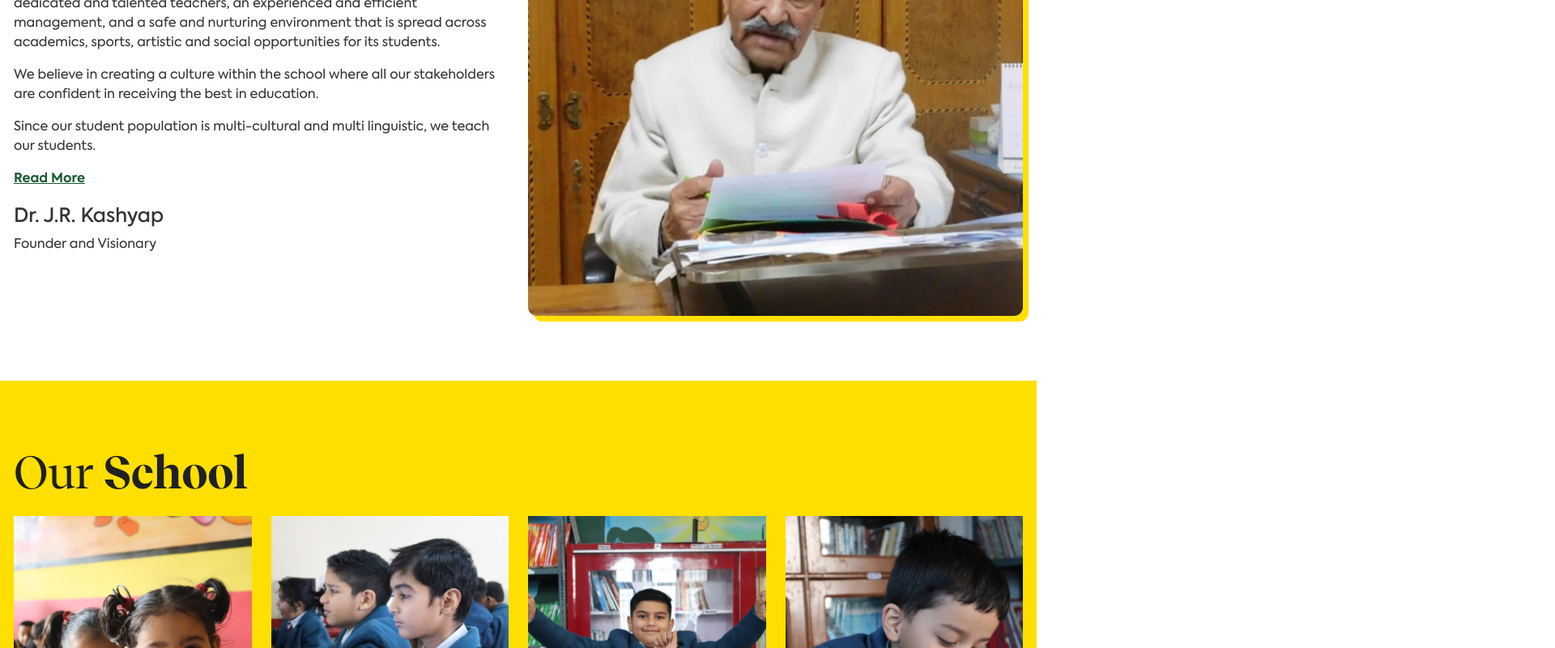
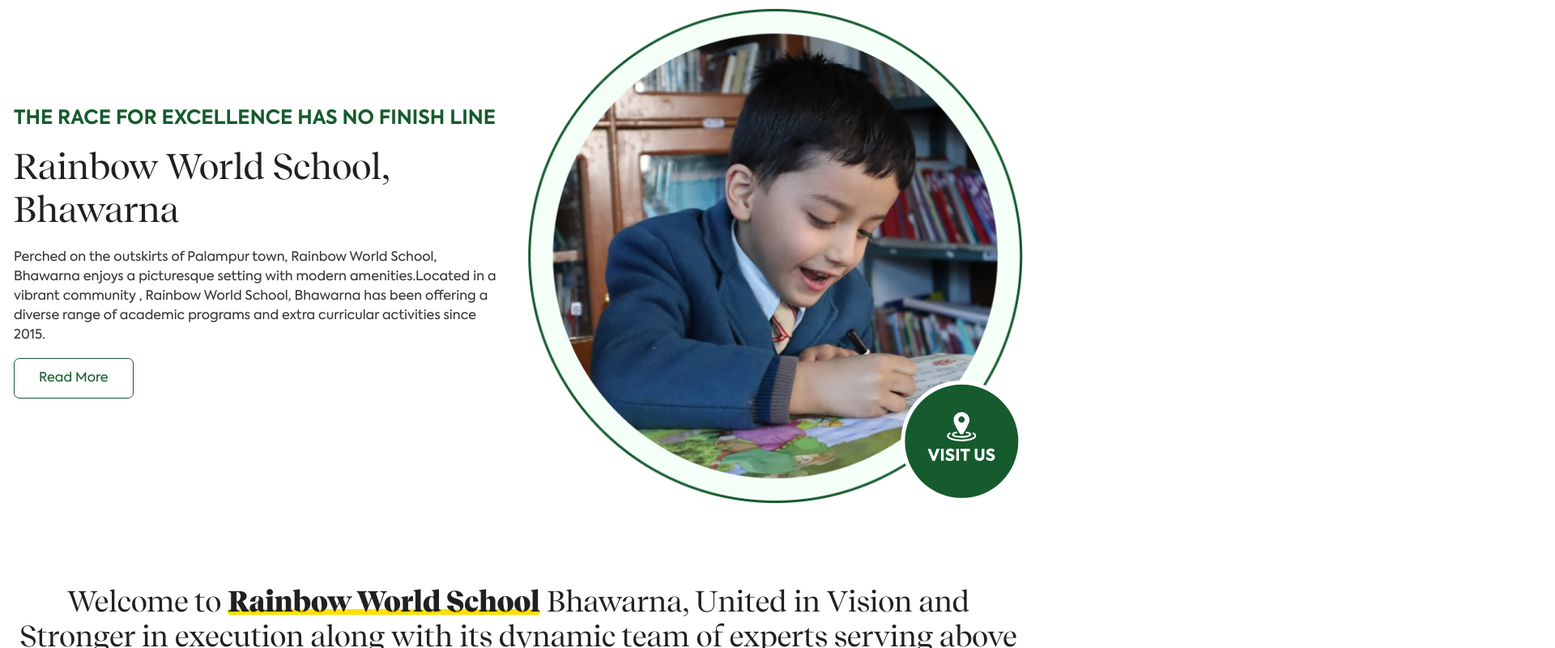
Before and after one commit to gauravpixxelu/rwsbhawarna, a Next.js app: page / in a window 1280 px wide. Shown: the part 1020-1820 px from the top of the page at 81% size, 1920 px wide, since content can reach past the window. Built offline with nearby package versions, Linux system fonts and the light colour scheme.

Commit message:
new code pushed

```diff
--- /dev/null
+++ b/components/homepage/aboutSection.js
@@ -0,0 +1,53 @@
+import Image from 'next/image'
+import Link from 'next/link'
+import HomeCss from './home.module.css'
+
+
+const AboutSection = () => {
+    return (
+        <>
+            <section className={HomeCss.about_sec}>
+                <div className="container">
+                    <div className={`${HomeCss.row} row`}>
+                        <div className="col-md-6">
+                            <div className={HomeCss.about_sec_txt}>
+                                <h6>The Race for excellence has no finish line</h6>
+                                <h3>Rainbow World School, Bhawarna</h3>
+                                <p>Perched on the outskirts of Palampur town, Rainbow World School, Bhawarna enjoys a picturesque setting with modern amenities.Located in a vibrant community , Rainbow World School, Bhawarna has been offering a diverse range of academic programs and extra curricular activities since 2015. </p>
+                                <Link href="#" className="custom-btn"><span>Read More</span></Link>
+                            </div>
+                        </div>
+                        <div className="col-md-6">
+                            <div className={HomeCss.about_sec_img}>
+                                <Image
+                                    src="/images/homepage/student-img.png"
+                                    alt="Logos"
+                                    width={800}
+                                    height={800}
+                                    style={{ width: '100%', height: 'auto' }}
+                                />
+                                <Link href="#">
+                                    <Image
+                                        src="/images/homepage/visit-button.svg"
+                                        alt="Logos"
+                                        className={HomeCss.visit}
+                                        width={400}
+                                        height={400}
+                                        style={{ width: '100%', height: 'auto' }}
+                                    />
+                                </Link>
+                            </div>
+                        </div>
+                    </div>
+
+
+                    <div className={HomeCss.about_txt}>
+                        <h4>Welcome to <span>Rainbow World School</span> Bhawarna, United in Vision and Stronger in execution along with its dynamic team of experts serving above and beyond the call of duty, always dedicated to excellence and striving for nothing less than success.</h4>
+                    </div>
+                </div>
+            </section>
+        </>
+    )
+}
+
+export default AboutSection
--- /dev/null
+++ b/components/homepage/bannerSection.js
@@ -0,0 +1,51 @@
+import { useEffect } from 'react';
+
+const BannerSection = () => {
+    useEffect(() => {
+        const tag = document.createElement('script');
+        tag.src = 'https://www.youtube.com/iframe_api';
+
+        const firstScriptTag = document.getElementsByTagName('script')[0];
+        firstScriptTag.parentNode.insertBefore(tag, firstScriptTag);
+
+        let player;
+
+        window.onYouTubeIframeAPIReady = function () {
+            player = new window.YT.Player('player', {
+                height: '100%', // Adjusted to cover the full height of the container
+                width: '100%',
+                videoId: 'l62SIcbCPwo',
+                playerVars: {
+                    autoplay: 1,
+                    modestbranding: 1,
+                    rel: 0,
+                    controls: 0,
+                    loop: 1,
+                    mute: 1
+                },
+                events: {
+                    onReady: onPlayerReady
+                }
+            });
+        };
+
+        const onPlayerReady = (event) => {
+            event.target.playVideo();
+        };
+
+        return () => {
+            if (player) {
+                player.destroy();
+            }
+        };
+    }, []);
+
+    return (
+        <section className="banner_sec">
+            {/* Add inline styles to ensure the video covers the full width and height */}
+            <div id="player" style={{ width: '100%', height: '90vh' }}></div>
+        </section>
+    );
+};
+
+export default BannerSection;
--- /dev/null
+++ b/components/homepage/belowBannerSection.js
@@ -0,0 +1,16 @@
+import HomeCss from './home.module.css'
+
+const BelowBannerSection = () => {
+
+    return (
+        <>
+            <section className={HomeCss.belowbanner_sec}>
+                <div className="container">
+                    <h3>Video Title Goes Here ....</h3>
+                </div>
+            </section>
+        </>
+    )
+}
+
+export default BelowBannerSection
--- a/components/homepage/home.module.css
+++ b/components/homepage/home.module.css
@@ -75,3 +75,55 @@
     margin-bottom: 20px;
     display: inline-block;
 }
+.about_sec {
+    padding: 50px 0;
+}
+.about_sec_img {
+    position: relative;
+}
+.about_sec_img img.visit {
+    position: absolute;
+    width: auto !important;
+    bottom: 0;
+    right: 0;
+}
+.about_sec_txt h6 {
+    text-transform: uppercase;
+    font-weight: 700;
+    color: var(--secondary-color);
+}
+.about_sec_txt {
+    padding-right: 15px;
+}
+.about_sec_txt h3 {
+    margin: 20px 0 ;
+}
+.about_sec .row {
+    align-items: center;
+}
+.about_txt {
+    padding-top: 100px;
+    text-align: center;
+}
+.about_txt h4 span {
+    font-weight: 800;
+    position: relative;
+}
+.about_txt h4 span:after {
+    content: '';
+    width: 100%;
+    height: 7px;
+    background: var(--primary-color);
+    position: absolute;
+    bottom: 5px;
+    left: 0;
+    z-index: -1;
+    border-radius: 50px;
+}
+.belowbanner_sec {
+    background: var(--primary-color);
+    padding: 50px 0;
+}
+.belowbanner_sec h3 {
+    text-align: center;
+}
--- a/components/homepage/missionSection.js
+++ b/components/homepage/missionSection.js
@@ -8,21 +8,18 @@
         icon: '/images/homepage/mission-icon1.svg',
         title: 'Mission',
         content: 'Rainbow adopts a qualitative approach in imparting education through modern and innovative techniques.',
-        link: '#',
     },
     {
         id: 2,
         icon: '/images/homepage/mission-icon2.svg',
         title: 'Vision',
         content: "An emblem is a vivid reflection on the spirit that goes into the making of an organisation or an institute.",
-        link: '#',
     },
     {
         id: 3,
         icon: '/images/homepage/mission-icon3.svg',
         title: 'Aims',
         content: 'To make a student future ready by imparting life skills and modern quality education based upon our ancient cultural and ethical values.',
-        link: '#',
     },
 ];
 
@@ -43,7 +40,6 @@
                                     />
                                     <h5>{boxesContent.title}</h5>
                                     <p>{boxesContent.content}</p>
-                                    <Link href={boxesContent.link}>Read More</Link>
                                 </div>
                             </div>
                         ))}
--- a/pages/index.js
+++ b/pages/index.js
@@ -1,3 +1,6 @@
+import AboutSection from "@/components/homepage/aboutSection"
+import BannerSection from "@/components/homepage/bannerSection"
+import BelowBannerSection from "@/components/homepage/belowBannerSection"
 import HappyFacesSection from "@/components/homepage/happyFacesSection"
 import MissionSection from "@/components/homepage/missionSection"
 import OurSchoolSection from "@/components/homepage/ourSchoolSection"
@@ -8,13 +11,15 @@
 function Home() {
     return (
         <>
+            <BannerSection />
+            <BelowBannerSection />
+            <AboutSection />
             <MissionSection />
             <TabSection />
             <OurSchoolSection />
             <HappyFacesSection />
             <TestimonialSection />
             <PartnersSection />
-
         </>
     )
 }
--- a/styles/global.css
+++ b/styles/global.css
@@ -64,8 +64,42 @@
     text-decoration: none;
     color: var(--secondary-color);
 }
-
-
+.custom-btn:after {
+    position: absolute;
+    content: "";
+    width: 100%;
+    height: 0;
+    top: 0;
+    left: 0;
+    z-index: 1;
+    background-color: var(--secondary-color);
+    transition: all 0.3s ease;
+}
+.custom-btn:hover {
+    color: var(--white-color);
+}
+.custom-btn:hover:after {
+    top: auto;
+    bottom: 0;
+    height: 100%;
+ }
+.custom-btn {
+    color: var(--secondary-color);
+    font-weight: 400;
+    transition: all 0.3s ease;
+    position: relative;
+    display: inline-block;
+    background: transparent;
+    padding: 12px 30px;
+    text-decoration: none;
+    border: 1px solid var(--secondary-color);
+    border-radius: 7px;
+    overflow: hidden;
+}
+.custom-btn span, .custom-btn-2 span {
+    position: relative;
+    z-index: 9;
+}
 
 /* -- Header Css -- */
 
```
Also changed, not shown: public/images/homepage/student-img.png (added), public/images/homepage/visit-button.svg (added).
